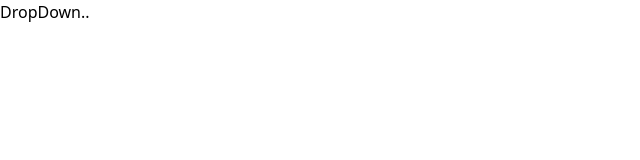
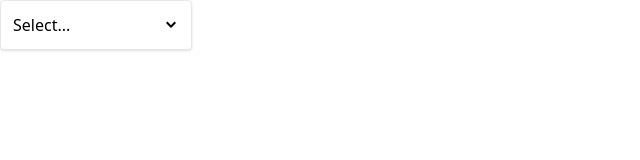
Before and after one commit to ManasaThota/CompsReact, a React (Create React App) app: page / in a window 1280 px wide. Shown: the top 160 px of the page, without its empty margins (0-640 px from the left). Built offline with nearby package versions, Linux system fonts and the light colour scheme.

Commit message:
created dropdown element

```diff
--- a/src/App.js
+++ b/src/App.js
@@ -1,11 +1,17 @@
+import { useState } from "react";
 import DropDown from "./components/DropDown"
 const App = () => {
+   const [selection, setSelection] = useState(null);
+
+   const handleSelect = (option) =>{
+      setSelection(option);
+   }
    const options = [
       {label: 'Red', value:'red'},
       {label: 'Green', value:'green'},
       {label: 'Blue', value:'blue'}
    ];
-   return <DropDown options={options}/>
+   return <DropDown options={options} value={selection} onChange={handleSelect}/>
  }
 
 export default App
--- a/src/components/DropDown.js
+++ b/src/components/DropDown.js
@@ -1,7 +1,31 @@
+import { hover } from "@testing-library/user-event/dist/hover";
+import { useState } from "react";
+import { GoChevronDown } from "react-icons/go";
 
-const DropDown = () => {
+const DropDown = ({options, value, onChange}) => {
+  const [isOpen, setIsOpen] =  useState(false);
+
+  const handleClick = () => {
+    setIsOpen(!isOpen);
+  }
+  const handleOpenClick = (option) => {
+    setIsOpen(false);
+    onChange(option);
+  }
+  const renderedElements = options.map((option) => {
+    return <div className="hover:bg-sky-100 rounded cursor-pointer p-1" onClick={()=>handleOpenClick(option)} key={option.value}>
+      {option.label}
+    </div>
+  });
+
   return (
-    <div>DropDown..</div>
+    <div className="w-48 relative">
+      <div className="flex justify-between items-center cursor-pointer border rounded p-3 shadow bg-white w-full" onClick={handleClick}>
+        {value?.label || "Select..."}
+        <GoChevronDown />
+      </div>
+      {isOpen && <div className="absolute top-full border rounded p-3 shadow bg-white w-full">{renderedElements}</div>}
+    </div>
   )
 }
 
```
